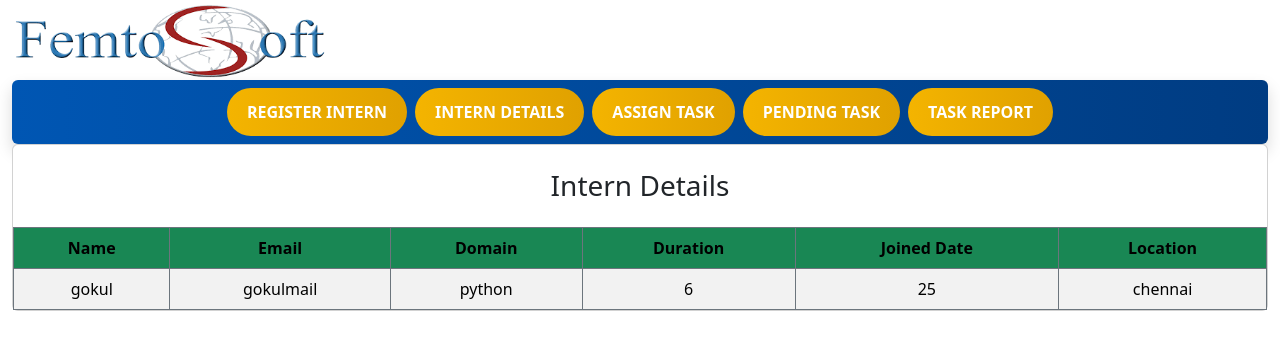
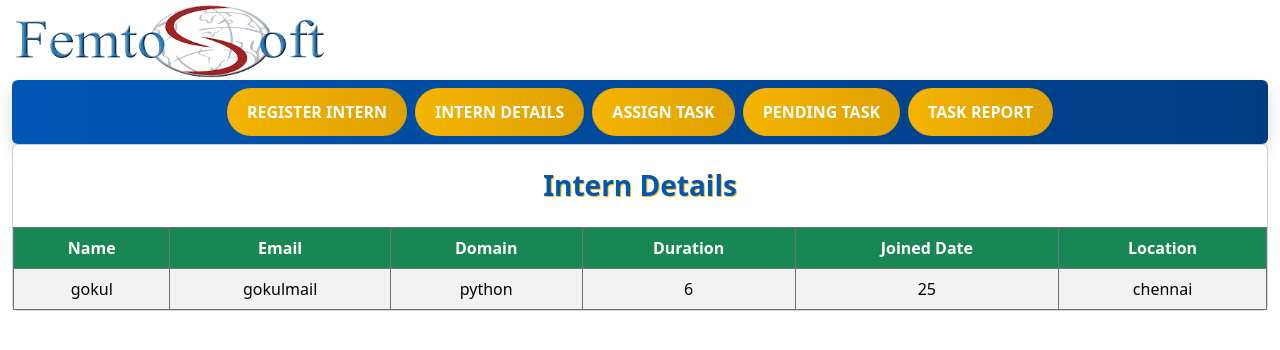
Before and after one commit to gokulrajgokul/Internweb, an Angular app in the folder website/: page /interndetails in a window 1280 px wide. Shown: the top 350 px of the page. Built offline with nearby package versions, Linux system fonts and the light colour scheme.

Commit message:
angular finish

```diff
--- a/website/src/app/interndetails/interndetails.component.css
+++ b/website/src/app/interndetails/interndetails.component.css
@@ -40,3 +40,8 @@
 .table{
 margin:0px 0px;
 }
+h1{
+    color: #0056B3;
+    font-weight: bold;
+    text-shadow:1px 1px 1px #F4B400;
+}
--- a/website/src/app/interndetails/interndetails.component.html
+++ b/website/src/app/interndetails/interndetails.component.html
@@ -25,14 +25,14 @@
         <div class="row">
         <div class="table table-responsive  col-lg-5 ">
             <table class="table  table-striped table-bordered border-secondary table-hover ">
-                <thead class="rounded ">
-                    <tr class="bg-success">
-                        <th class="p-2 bg-success   text-center">Name</th>
-                        <th class="p-2 bg-success text-center">Email</th>
-                        <th class="p-2 bg-success text-center">Domain</th>
-                        <th class="p-2 bg-success text-center">Duration</th>
-                        <th class="p-2 bg-success text-center"> Joined Date</th>
-                        <th class="p-2 bg-success text-center">Location</th>
+                <thead class="rounded">
+                    <tr class="bg-success ">
+                        <th class="p-2 bg-success  text-white  text-center">Name</th>
+                        <th class="p-2 bg-success  text-white  text-center">Email</th>
+                        <th class="p-2 bg-success  text-white text-center">Domain</th>
+                        <th class="p-2 bg-success  text-white text-center">Duration</th>
+                        <th class="p-2 bg-success  text-white text-center"> Joined Date</th>
+                        <th class="p-2 bg-success  text-white text-center">Location</th>
 
                     </tr>
 
--- a/website/src/app/pendingtask/pendingtask.component.css
+++ b/website/src/app/pendingtask/pendingtask.component.css
@@ -33,3 +33,17 @@ h4{
     font-weight: bold;
     text-shadow:1px 1px 1px #F4B400;
 }
+
+.form-control {
+    padding: 10px;
+    border: 1px solid #DDDDDD;
+    border-radius: 8px;
+    background: #F8F9FA;
+    transition: all 0.3s ease;
+}
+.form-control:focus {
+    border-color: #0056B3;
+    outline: none;
+    background: #FFFFFF;
+    box-shadow: 0 0 8px rgba(0, 86, 179, 0.2);
+}
```
